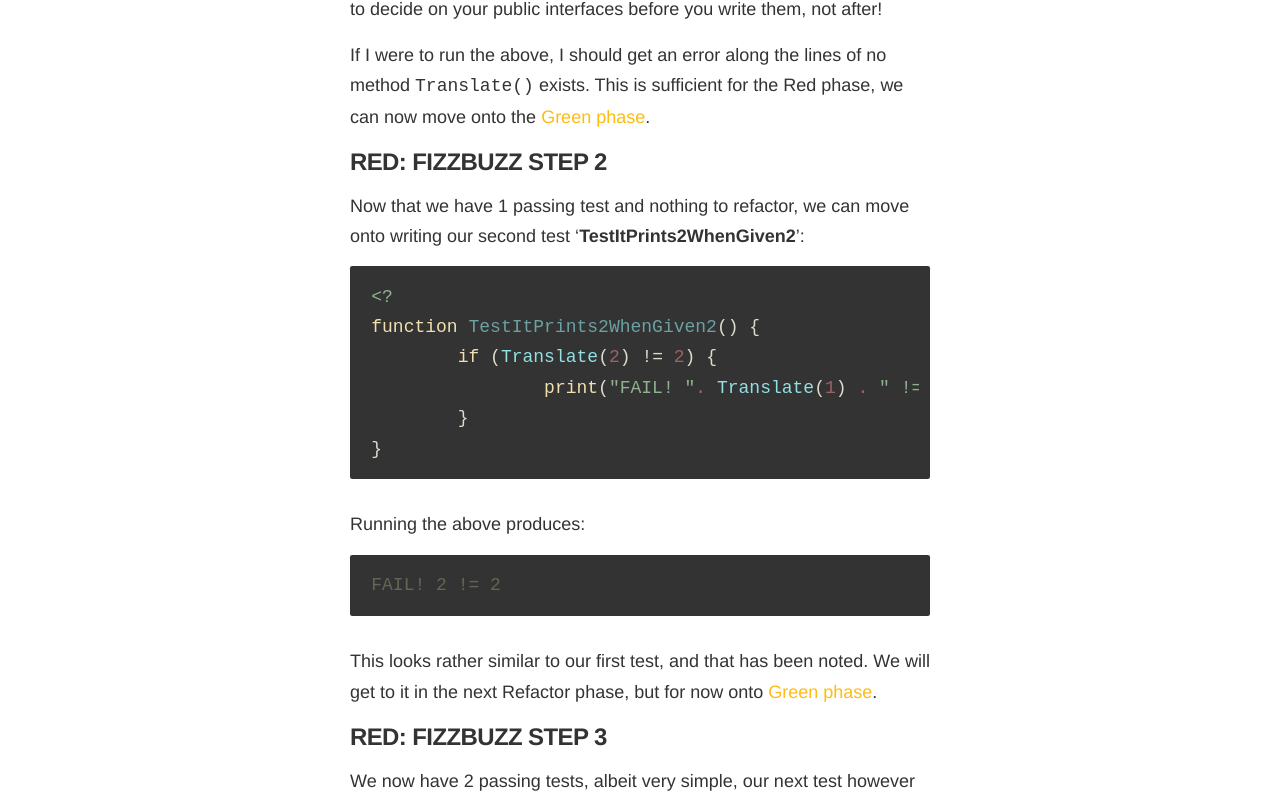
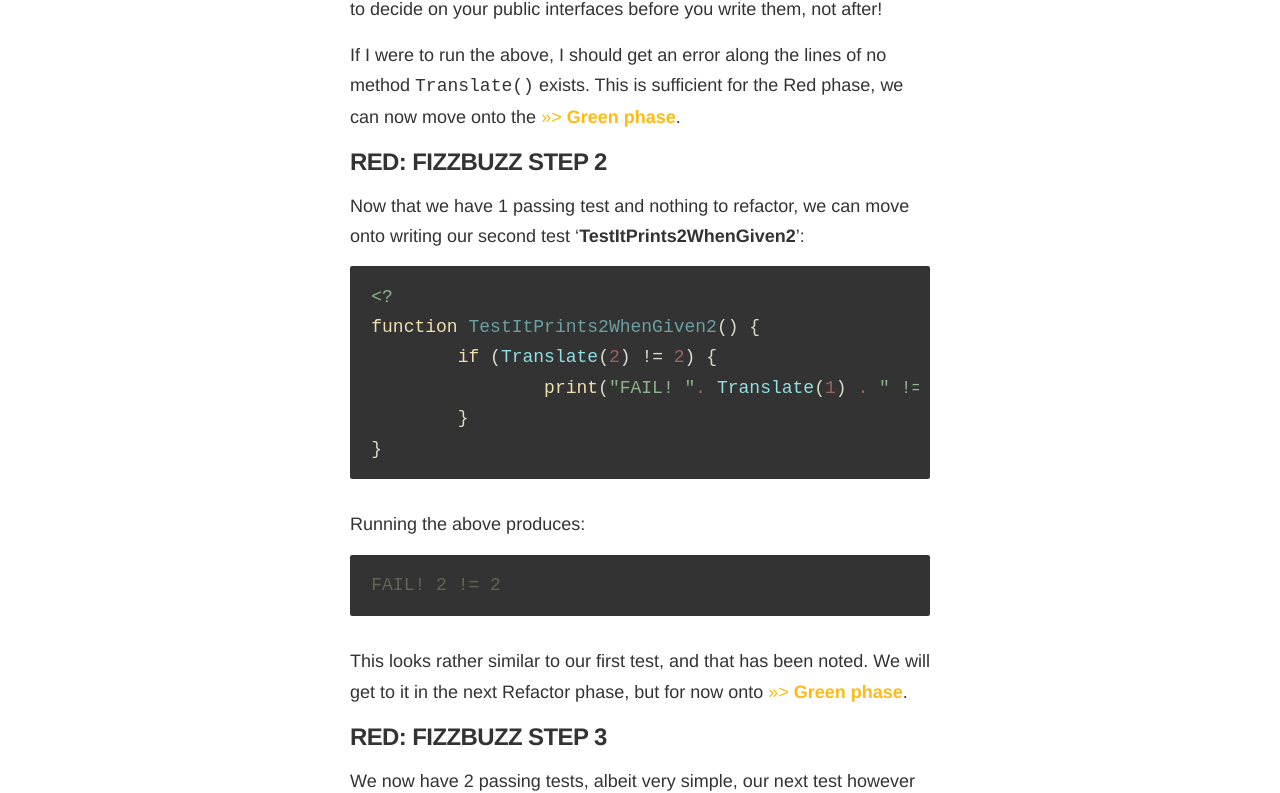
Before and after one commit to gpmd/playbook, a Jekyll site: the page built from _posts/pages/2014-03-18-test-driven-development-tdd.md, in a window 1280 px wide and 1400 px high, scrolled down 3944 px. Shown: the part 153-946 px from the top of the window. Built offline with Jekyll 4.4.1, drawn with Linux system fonts in a browser that asks for light colours; nearby versions of some CDN libraries; Markdown is read by kramdown in place of the engine named in the settings; some of the changed text lies outside the part shown.

````diff
--- a/_posts/pages/2014-03-18-test-driven-development-tdd.md
+++ b/_posts/pages/2014-03-18-test-driven-development-tdd.md
@@ -76,7 +76,7 @@ function TestItPrints1WhenGiven1() {
 
 I have elected to call the method under test `Transalate()` and it takes a single argument, the int that we want to translate (or not). Notice that `Translate()` doesn't exist yet, another benefit of TDD is that you get to decide on your public interfaces before you write them, not after!
 
-If I were to run the above, I should get an error along the lines of no method `Translate()` exists. This is sufficient for the Red phase, we can now move onto the [Green phase](#green).
+If I were to run the above, I should get an error along the lines of no method `Translate()` exists. This is sufficient for the Red phase, we can now move onto the [>>> **Green phase**](#green).
 
 ##### <a name="fizzbuzz-red-2"></a>Red: FizzBuzz Step 2
 
@@ -96,7 +96,7 @@ Running the above produces:
 FAIL! 2 != 2
 ```
 
-This looks rather similar to our first test, and that has been noted. We will get to it in the next Refactor phase, but for now onto [Green phase](#fizzbuzz-green-2).
+This looks rather similar to our first test, and that has been noted. We will get to it in the next Refactor phase, but for now onto [>>> **Green phase**](#fizzbuzz-green-2).
 
 ##### <a name="fizzbuzz-red-3"></a>Red: FizzBuzz Step 3
 
@@ -114,7 +114,7 @@ Running the above produces:
 FAIL! 3 != Fizz
 ```
 
-Luckily as we refactored our code, implementing this test was just a 1 liner. Onto the [Green phase](#fizzbuzz-green-3).
+Luckily as we refactored our code, implementing this test was just a 1 liner. Onto the [>>> **Green phase**](#fizzbuzz-green-3).
 
 ##### <a name="fizzbuzz-red-4"></a>Red: FizzBuzz Step 4
 
@@ -132,7 +132,7 @@ Running the above produces:
 FAIL! 5 != Buzz
 ```
 
-Onto the [Green phase](#fizzbuzz-green-4).
+Onto the [>>> **Green phase**](#fizzbuzz-green-4).
 
 ##### <a name="fizzbuzz-red-5"></a>Red: FizzBuzz Step 5
 
@@ -150,7 +150,7 @@ Running the above produces:
 FAIL! 6 != Fizz
 ```
 
-Onto the [Green phase](#fizzbuzz-green-5).
+Onto the [>>> **Green phase**](#fizzbuzz-green-5).
 
 ##### <a name="fizzbuzz-red-6"></a>Red: FizzBuzz Step 6
 
@@ -168,7 +168,7 @@ Running the above produces:
 FAIL! 10 != Buzz
 ```
 
-Onto the [Green phase](#fizzbuzz-green-6).
+Onto the [>>> **Green phase**](#fizzbuzz-green-6).
 
 ##### <a name="fizzbuzz-red-7"></a>Red: FizzBuzz Step 7
 
@@ -190,7 +190,7 @@ Running the above produces:
 FAIL! Fizz != FizzBuzz
 ```
 
-Thats an interesting output, its because the code returns first by checking divisibility by 3 and because 15 is divisible by 3 we return 'Fizz'. No matter though, its still a failure, onto [Green phase](#fizzbuzz-green-7).
+Thats an interesting output, its because the code returns first by checking divisibility by 3 and because 15 is divisible by 3 we return 'Fizz'. No matter though, its still a failure, onto [>>> **Green phase**](#fizzbuzz-green-7).
 
 ###  <a name="green"></a>GREEN: Writing just enough code
 
@@ -209,7 +209,7 @@ function Translate($i) {
 
 Notice how we are literally returning just a constant '1'. This is perfectably acceptable as our test runs with no failures, and is the smallest amount of change required to pass.
 
-We now move into our [Refactoring phase](#refactor).
+We now move into our [>>> **Refactoring phase**](#refactor).
 
 ##### <a name="fizzbuzz-green-2"></a>Green: FizzBuzz Step 2
 
@@ -224,7 +224,7 @@ function Translate($i) {
 
 We have turned our constant '1' into the arg varibale $i. Arguably we could of added an if statement to check the value of $i and return the appropriate constant, but I believe this to be a simpler code change.
 
-Tests are passing, so now onto the [Refactoring phase](#fizzbuzz-refactor-2).
+Tests are passing, so now onto the [>>> **Refactoring phase**](#fizzbuzz-refactor-2).
 
 ##### <a name="fizzbuzz-green-3"></a>Green: FizzBuzz Step 3
 
@@ -240,7 +240,7 @@ function Translate($i) {
 }
 ```
 
-Our tests are passing so we can move onto the next [Refactoring phase](#fizzbuzz-refactor-3).
+Our tests are passing so we can move onto the next [>>> **Refactoring phase**](#fizzbuzz-refactor-3).
 
 ##### <a name="fizzbuzz-green-4"></a>Green: FizzBuzz Step 4
 
@@ -259,7 +259,7 @@ function Translate($i) {
 }
 ```
 
-All tests are now passing, onto the next [Refactoring phase](#fizzbuzz-refactor-4)
+All tests are now passing, onto the next [>>> **Refactoring phase**](#fizzbuzz-refactor-4)
 
 ##### <a name="fizzbuzz-green-5"></a>Green: FizzBuzz Step 5
 
@@ -305,7 +305,7 @@ function Translate($i) {
 }
 ```
 
-Thats pretty neat, tests are passing. Onto the next [Refactoring phase](#fizzbuzz-refactor-5)
+Thats pretty neat, tests are passing. Onto the next [>>> **Refactoring phase**](#fizzbuzz-refactor-5)
 
 ##### <a name="fizzbuzz-green-6"></a>Green: FizzBuzz Step 6
 
@@ -324,7 +324,7 @@ function Translate($i) {
 }
 ```
 
-Excellent. Onto the next [Refactoring phase](#fizzbuzz-refactor-6)
+Excellent. Onto the next [>>> **Refactoring phase**](#fizzbuzz-refactor-6)
 
 ##### <a name="fizzbuzz-green-7"></a>Green: FizzBuzz Step 7
 
@@ -380,7 +380,7 @@ function Translate($i) {
 
 Arguably this change is as big as the last, we have added a new conditional, but it does seem a little more elegant making more use of what was already there (not repeating conditional statements). I am happy to settle on this, but its really a matter of preference.
 
-Onto the final [Refactoring phase](#fizzbuzz-refactor-6)
+Onto the final [>>> **Refactoring phase**](#fizzbuzz-refactor-6)
 
 ### <a name="refactor"></a>REFACTORING: Refactor both tests and production code
 
@@ -388,7 +388,7 @@ The refactoring phase is akin to tidying up as you go along. This is where we en
 
 ##### Refactor: FizzBuzz Step 1
 
-Following our FizzBuzz example there isn't anything to be refactored so we would skip back into the [Red phase](#fizzbuzz-red-2).
+Following our FizzBuzz example there isn't anything to be refactored so we would skip back into the [>>> **Red phase**](#fizzbuzz-red-2).
 
 ##### <a name="fizzbuzz-refactor-2"></a>Refactor: FizzBuzz Step 2
 
@@ -446,7 +446,7 @@ function assertItTranslatesArgIntoExpected($arg, $expected) {
 }
 ```
 
-There is still nothing to refactor for the production code, and that is ok. Back into the [Red phase](#fizzbuzz-red-3).
+There is still nothing to refactor for the production code, and that is ok. Back into the [>>> **Red phase**](#fizzbuzz-red-3).
 
 ##### <a name="fizzbuzz-refactor-3"></a>Refactor: FizzBuzz Step 3
 
@@ -483,11 +483,11 @@ function Translate($i) {
 }
 ```
 
-Doesn't look like there is much to refactor right now. Onto the next [Red phase](#fizzbuzz-red-4).
+Doesn't look like there is much to refactor right now. Onto the next [>>> **Red phase**](#fizzbuzz-red-4).
 
 ##### <a name="fizzbuzz-refactor-4"></a>Refactor: FizzBuzz Step 4
 
-Like before there doesn't appear to be much to refactor, so we shall skip straight on to our next [Red phase](#fizzbuzz-red-5).
+Like before there doesn't appear to be much to refactor, so we shall skip straight on to our next [>>> **Red phase**](#fizzbuzz-red-5).
 
 ##### <a name="fizzbuzz-refactor-5"></a>Refactor: FizzBuzz Step 5
 
@@ -556,7 +556,7 @@ function assertItTranslatesArgIntoExpected($arg, $expected) {
 }
 ```
 
-We can now move onto our next [Red phase](#fizzbuzz-red-6).
+We can now move onto our next [>>> **Red phase**](#fizzbuzz-red-6).
 
 ##### <a name="fizzbuzz-refactor-6"></a>Refactor: FizzBuzz Step 6
 
@@ -738,7 +738,7 @@ function assertItTranslatesArgIntoExpected($arg, $expected) {
 }
 ```
 
-Much better... [Red phase](#fizzbuzz-red-7).
+Much better... [>>> **Red phase**](#fizzbuzz-red-7).
 
 ##### <a name="fizzbuzz-refactor-7"></a>Refactor: FizzBuzz Step 7
 
````
